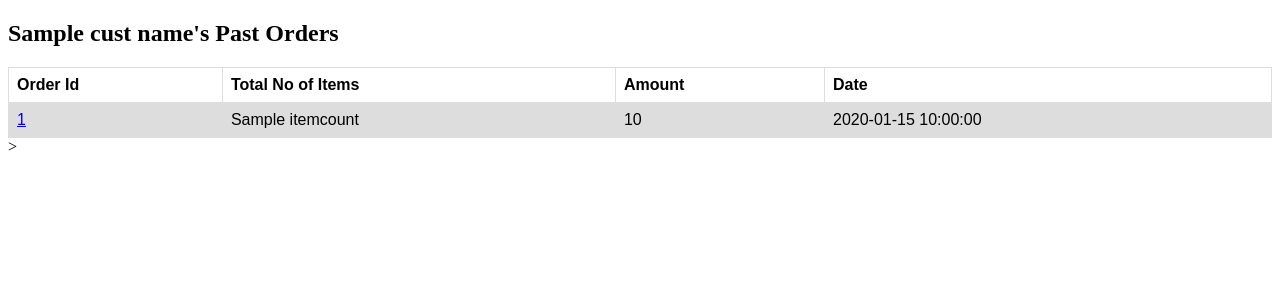
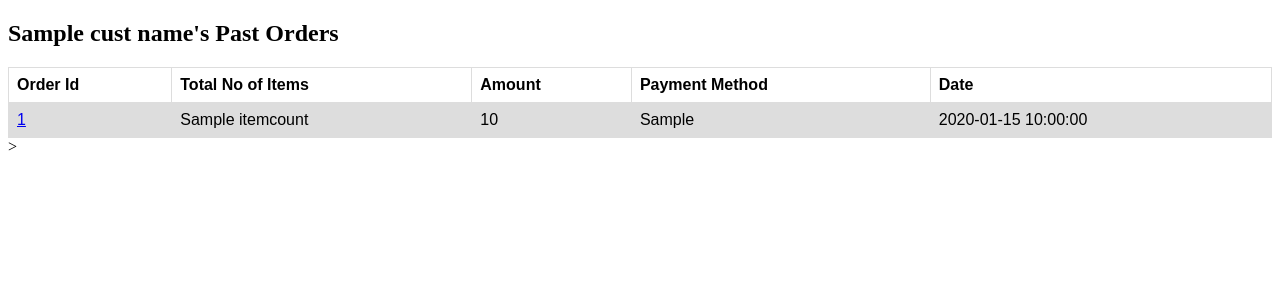
Before and after one commit to a-5-g/w4111-proj1, a Flask app: template templates/viewOrders.html in a window 1280 px wide. Shown: the part 39-339 px from the top of the page. Run offline with Flask 2, Linux system fonts and the light colour scheme; the template is opened without the code that fills it: most values are stand-ins (such as "Sample title", 1, 10 or a date in 2020); parts of the project's set-up code (start-up, migrations or seed data) failed here and were passed over.

Commit message:
Added payment Method

```diff
--- a/server.py
+++ b/server.py
@@ -175,10 +175,10 @@ def orderplaced():
 @app.route('/viewOrders', methods=['GET'])
 def viewOrders():
   custId = request.args['custId']
-  result  = g.conn.execute('''SELECT ad.orderid , Sum(ad.quantity) as itemCount , Sum(ad.quantity*p.price) as amount, po.pay_date as Order_date
+  result  = g.conn.execute('''SELECT ad.orderid , Sum(ad.quantity) as itemCount , Sum(ad.quantity*p.price) as amount, po.pay_date as Order_date,po.pay_method
 FROM added_to ad, product p, PlacesOrder po
 WHERE ad.custid = (%s) AND p.proid = ad.proid AND po.orderid = ad.orderid
-GROUP By ad.orderid, po.pay_date;''', custId)
+GROUP By ad.orderid, po.pay_date, po.pay_method;''', custId)
   return render_template('viewOrders.html', orders = result, custId = custId, custName = session["custName"])
 
 @app.route('/viewOrderDetails', methods=['GET'])
--- a/templates/viewOrders.html
+++ b/templates/viewOrders.html
@@ -33,6 +33,7 @@ tr:nth-child(even) {
       <th>Order Id</th>
       <th>Total No of Items</th>
       <th>Amount</th>
+      <th>Payment Method</th>
       <th>Date</th>
     </tr>
     {% for order in orders %}
@@ -40,6 +41,7 @@ tr:nth-child(even) {
       <td><a href="{{ url_for('viewOrderDetails',custId = custId, orderId=order['orderid']) }}">{{order["orderid"]}}</a></td>
       <td>{{order["itemcount"]}}</td>
       <td>{{order["amount"]}}</td>
+      <td>{{order["pay_method"]}}</td>
       <td>{{order["order_date"]}}</td>
     </tr>
     {% endfor %}
```
